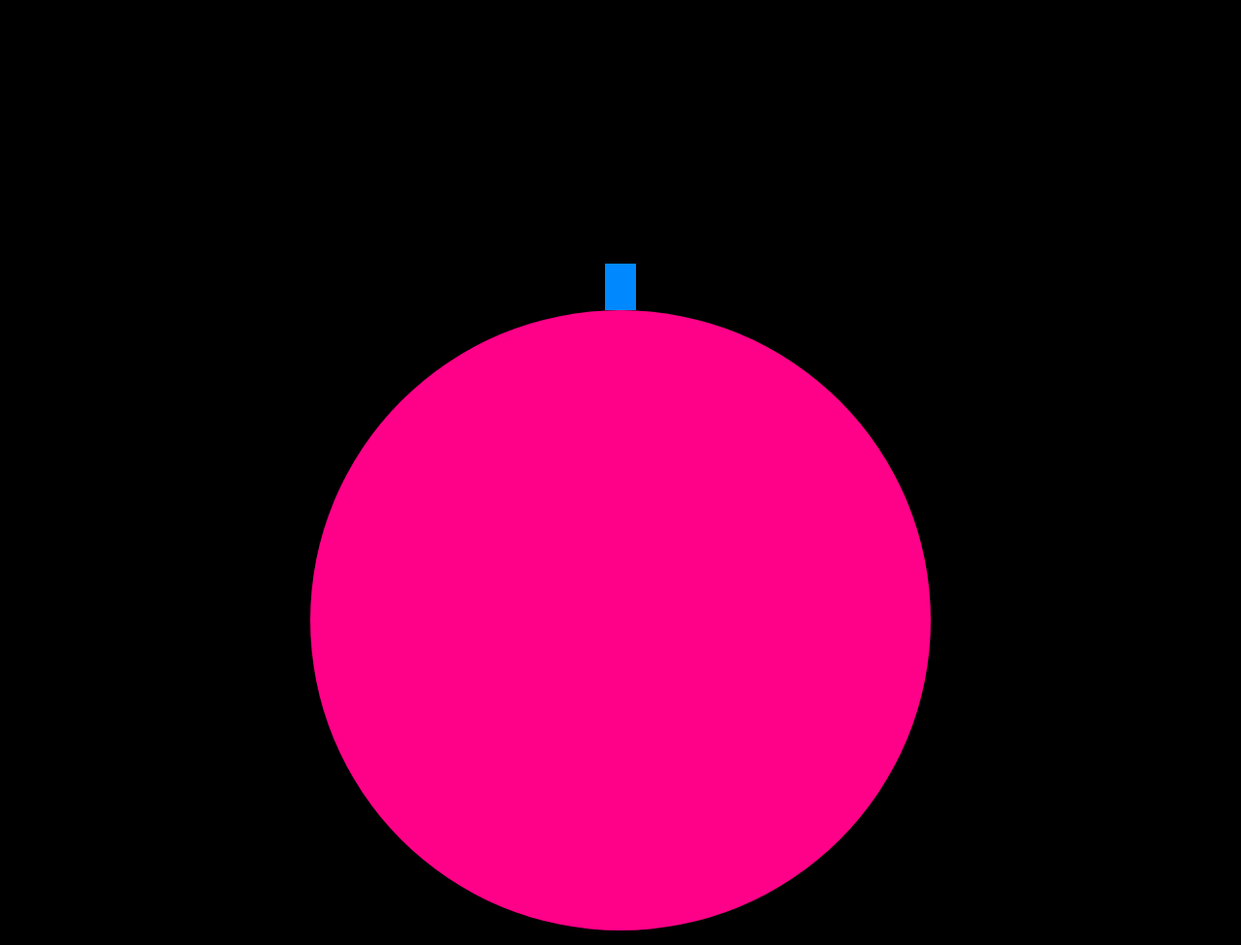
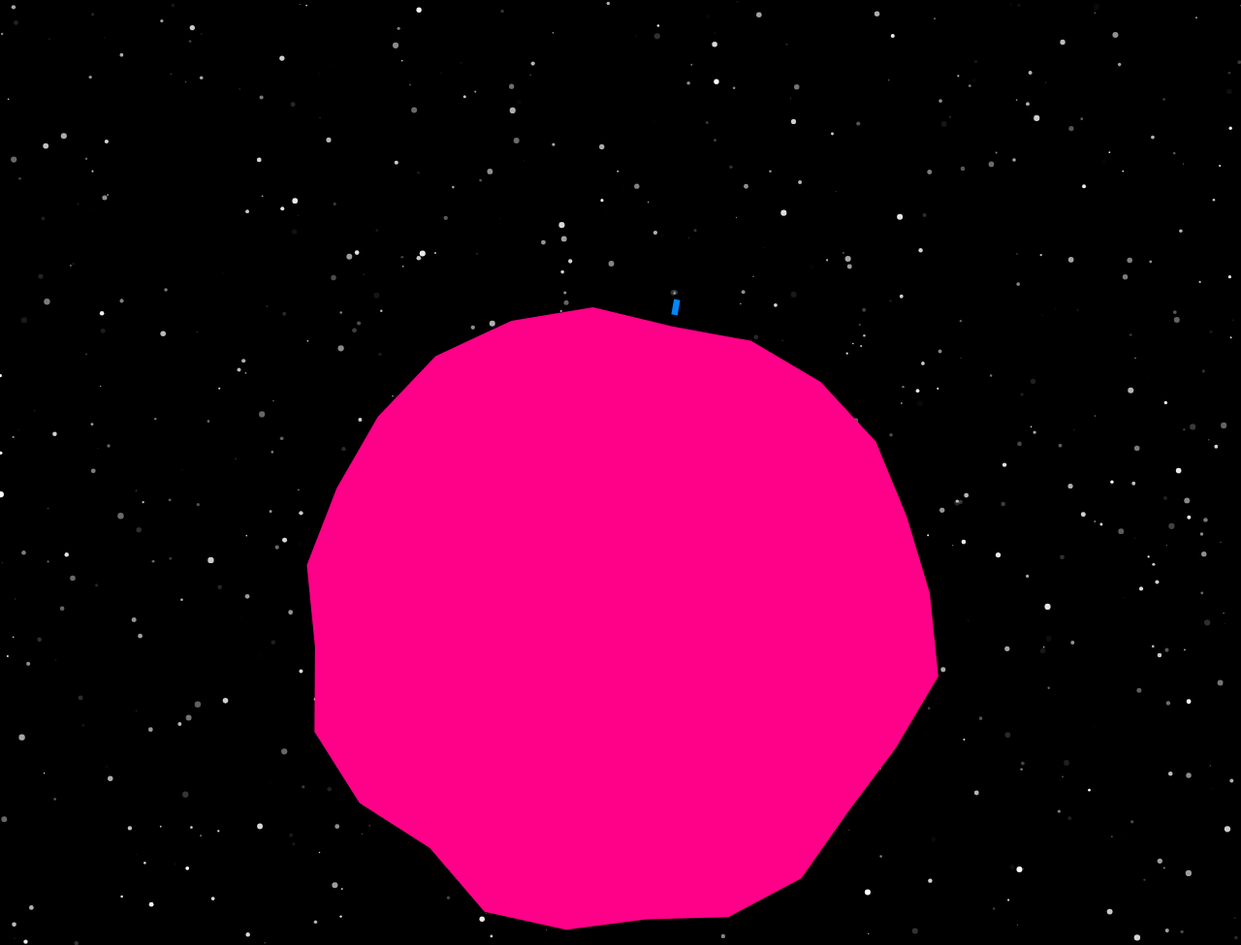
Before and after one commit to julienq/full-metal-planetoid, a plain HTML site: page index.html in a window 1280 px wide. Shown: the top 975 px of the page at 97% size. Drawn offline with Linux system fonts and the light colour scheme.

Commit message:
Coarser planet and stars in the background

```diff
--- a/game.js
+++ b/game.js
@@ -2,6 +2,30 @@
 
 (function () {
   "use strict";
+
+  var R = 1000,                // planet radius
+    SEGMENTS = 24,             // planet segments (coarseness)
+    PLANET_COLOR = "#f08",  // color of the planet
+
+    PLAYER,
+    PLAYER_HEIGHT = 50,        // player height
+    PLAYER_WIDTH = 20,
+    PLAYER_COLOR = "#08f",
+    PLAYER_T = Math.PI / 4,
+
+    SVG,
+    STARS = 1000,
+    STAR_R = 10,
+    PLANET,                    // the planet we're playing on
+    PERIOD_MS = 180000;        // rotation period (in milliseconds)
+
+  // Simple format function for messages and templates. Use {0}, {1}...
+  // as slots for parameters. Missing parameters are replaced with the empty
+  // string.
+  String.prototype.fmt = function () {
+    var args = [].slice.call(arguments);
+    return this.replace(/\{(\d+)\}/g, function (_, p) { return args[p]; });
+  };
 
   // Find out which requestAnimationFrame to use
   if (!window.requestAnimationFrame) {
@@ -9,21 +33,66 @@
       window.webkitRequestAnimationFrame ||
       window.mozRequestAnimationFrame ||
       window.oRequestAnimationFrame ||
-      function(f) {
-        return setTimeout(function() { f(Date.now()); }, 1000 / 60);
+      function (f) {
+        return setTimeout(function () { f(Date.now()); }, 1000 / 60);
       };
   }
 
-  var SVG = document.querySelector("svg");
+  // Shortcut to create SVG elements
+  function svg_elem(name) {
+    return document.createElementNS("http://www.w3.org/2000/svg", name);
+  }
 
   // Create a roughly round planet of the given radius and number of segments
-  function create_planet(radius, segments)
-  {
-    var i, d = "", path = document.createElement("path");
-    for (i = 0; i < segments; ++i) {
+  function create_planet(radius, amplitude, segments) {
+    var i, incr, t, r, x, y, d, g, path;
+    incr = 2 * Math.PI / segments;
+    r = radius + amplitude * (Math.random() - 0.5);
+    g = svg_elem("g");
+    path = g.appendChild(svg_elem("path"));
+    for (i = 0, t = 0, x = r, y = 0, d = ""; i < segments; ++i) {
 
+      d += "L{0},{1}".fmt(x, y);
+      r = radius + amplitude * (Math.random() - 0.5);
+      t += incr;
+      x = r * Math.cos(t);
+      y = r * Math.sin(t);
     }
-    return path;
+    path.setAttribute("d", d.replace(/^L/, "M"));
+    return g;
   }
 
+  function tick(now) {
+    var t = (now % PERIOD_MS) / PERIOD_MS * 360;
+    PLANET.setAttribute("transform", "rotate({0})".fmt(t));
+    requestAnimationFrame(tick);
+  }
+
+  function stars() {
+    var i, star, w, h, vb;
+    vb = SVG.viewBox.baseVal;
+    for (i = 0; i < STARS; ++i) {
+      star = SVG.appendChild(svg_elem("circle"));
+      star.setAttribute("r", Math.random() * STAR_R);
+      star.setAttribute("cx", Math.random() * vb.width + vb.x);
+      star.setAttribute("cy", Math.random() * vb.height + vb.y);
+      star.setAttribute("fill", "white");
+      star.setAttribute("fill-opacity", Math.random());
+    }
+  }
+
+  // Initialize the game
+  SVG = document.querySelector("svg");
+  stars();
+  PLANET = SVG.appendChild(create_planet(R, 2 * PLAYER_HEIGHT, SEGMENTS));
+  PLANET.setAttribute("fill", PLANET_COLOR);
+  PLAYER = PLANET.appendChild(svg_elem("rect"));
+  PLAYER.setAttribute("width", PLAYER_WIDTH);
+  PLAYER.setAttribute("height", PLAYER_HEIGHT);
+  PLAYER.setAttribute("x", -PLAYER_WIDTH / 2);
+  PLAYER.setAttribute("y", -R - PLAYER_HEIGHT);
+  PLAYER.setAttribute("fill", PLAYER_COLOR);
+
+  tick();
+
 }());
```
Also changed, not shown: index.html (+2 -0 lines), 1 other file.
